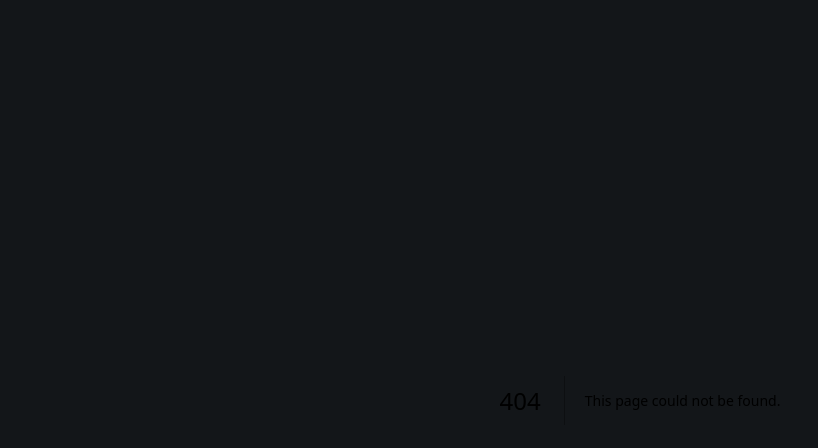
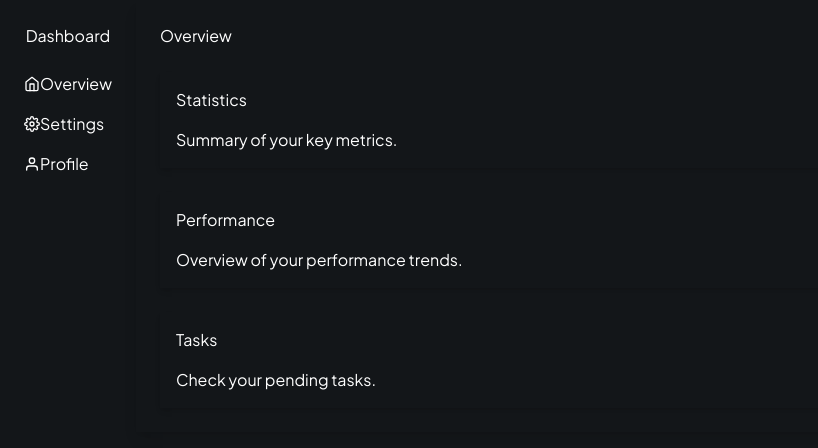
Before and after one commit to UdeeshaRukshan/CSSE, a Next.js app: page /login/staff/table in a window 1280 px wide. Before the commit this address had no page. Shown: the top 448 px of the page, without its empty margins (0-818 px from the left). Built offline with nearby package versions, Linux system fonts and the light colour scheme.

Commit message:
latest changes

```diff
--- /dev/null
+++ b/app/login/patients/login/[userId]/content/page.tsx
@@ -0,0 +1,48 @@
+import Image from "next/image";
+import Link from "next/link";
+
+import { PatientForm } from "@/components/forms/PatientForm";
+import { PasskeyModal } from "@/components/PasskeyModal";
+
+const Home = ({ searchParams }: SearchParamProps) => {
+  const isAdmin = searchParams?.admin === "true";
+
+  return (
+    <div className="flex h-screen max-h-screen">
+      {isAdmin && <PasskeyModal />}
+
+      <section className="remove-scrollbar container my-auto">
+        <div className="sub-container max-w-[496px]">
+          <Image
+            src="/assets/icons/logo-full.svg"
+            height={1000}
+            width={1000}
+            alt="patient"
+            className="mb-12 h-10 w-fit"
+          />
+
+          <PatientForm />
+
+          <div className="text-14-regular mt-20 flex justify-between">
+            <p className="justify-items-end text-dark-600 xl:text-left">
+              © 2024 CarePluse
+            </p>
+            {/* <Link href="/?admin=true" className="text-green-500">
+              Admin
+            </Link> */}
+          </div>
+        </div>
+      </section>
+
+      <Image
+        src="/assets/images/onboarding-img.png"
+        height={1000}
+        width={1000}
+        alt="patient"
+        className="side-img max-w-[50%]"
+      />
+    </div>
+  );
+};
+
+export default Home;
--- /dev/null
+++ b/app/login/staff/table/page.js
@@ -0,0 +1,115 @@
+"use client";
+import React, { useState } from 'react';
+import { FiHome, FiSettings, FiUser } from 'react-icons/fi'; // Icons for the sidebar
+
+const Dashboard = () => {
+    const [activeTile, setActiveTile] = useState('overview'); // Default view
+
+    // Define the content based on the selected tile
+    const renderContent = () => {
+        switch (activeTile) {
+            case 'overview':
+                return <Overview />;
+            case 'settings':
+                return <Settings />;
+            case 'profile':
+                return <Profile />;
+            default:
+                return <Overview />;
+        }
+    };
+
+    return (
+        <div className="flex min-h-screen bg-black">
+            {/* Sidebar */}
+            <div className="w-1/4 bg-gray-800 text-white p-6 space-y-6">
+                <h2 className="text-3xl font-bold mb-8 text-center">Dashboard</h2>
+                <ul className="space-y-4">
+                    <li
+                        className={`flex items-center p-3 rounded-lg cursor-pointer transition duration-300 ${
+                            activeTile === 'overview' ? 'bg-teal-500' : 'hover:bg-gray-700'
+                        }`}
+                        onClick={() => setActiveTile('overview')}
+                    >
+                        <FiHome className="mr-3 text-xl" />
+                        Overview
+                    </li>
+                    <li
+                        className={`flex items-center p-3 rounded-lg cursor-pointer transition duration-300 ${
+                            activeTile === 'settings' ? 'bg-teal-500' : 'hover:bg-gray-700'
+                        }`}
+                        onClick={() => setActiveTile('settings')}
+                    >
+                        <FiSettings className="mr-3 text-xl" />
+                        Settings
+                    </li>
+                    <li
+                        className={`flex items-center p-3 rounded-lg cursor-pointer transition duration-300 ${
+                            activeTile === 'profile' ? 'bg-teal-500' : 'hover:bg-gray-700'
+                        }`}
+                        onClick={() => setActiveTile('profile')}
+                    >
+                        <FiUser className="mr-3 text-xl" />
+                        Profile
+                    </li>
+                </ul>
+            </div>
+
+            {/* Main Content */}
+            <div className="flex-1 bg-gray-900 p-8 text-white">
+                <div className="p-6 bg-gray-800 rounded-lg shadow-lg">
+                    {renderContent()}
+                </div>
+            </div>
+        </div>
+    );
+};
+
+// Overview component
+const Overview = () => {
+    return (
+        <div>
+            <h1 className="text-4xl font-bold mb-6">Overview</h1>
+            <div className="grid grid-cols-1 md:grid-cols-2 lg:grid-cols-3 gap-6">
+                <div className="p-4 bg-gray-700 rounded-lg shadow-md">
+                    <h2 className="text-xl font-bold mb-4">Statistics</h2>
+                    <p>Summary of your key metrics.</p>
+                </div>
+                <div className="p-4 bg-gray-700 rounded-lg shadow-md">
+                    <h2 className="text-xl font-bold mb-4">Performance</h2>
+                    <p>Overview of your performance trends.</p>
+                </div>
+                <div className="p-4 bg-gray-700 rounded-lg shadow-md">
+                    <h2 className="text-xl font-bold mb-4">Tasks</h2>
+                    <p>Check your pending tasks.</p>
+                </div>
+            </div>
+        </div>
+    );
+};
+
+// Settings component
+const Settings = () => {
+    return (
+        <div>
+            <h1 className="text-4xl font-bold mb-6">Settings</h1>
+            <div className="p-4 bg-gray-700 rounded-lg shadow-md">
+                <p>Here you can update your account settings and preferences.</p>
+            </div>
+        </div>
+    );
+};
+
+// Profile component
+const Profile = () => {
+    return (
+        <div>
+            <h1 className="text-4xl font-bold mb-6">Profile</h1>
+            <div className="p-4 bg-gray-700 rounded-lg shadow-md">
+                <p>Manage your profile details.</p>
+            </div>
+        </div>
+    );
+};
+
+export default Dashboard;
--- a/app/page.tsx
+++ /dev/null
@@ -1,48 +0,0 @@
-import Image from "next/image";
-import Link from "next/link";
-
-import { PatientForm } from "@/components/forms/PatientForm";
-import { PasskeyModal } from "@/components/PasskeyModal";
-
-const Home = ({ searchParams }: SearchParamProps) => {
-  const isAdmin = searchParams?.admin === "true";
-
-  return (
-    <div className="flex h-screen max-h-screen">
-      {isAdmin && <PasskeyModal />}
-
-      <section className="remove-scrollbar container my-auto">
-        <div className="sub-container max-w-[496px]">
-          <Image
-            src="/assets/icons/logo-full.svg"
-            height={1000}
-            width={1000}
-            alt="patient"
-            className="mb-12 h-10 w-fit"
-          />
-
-          <PatientForm />
-
-          <div className="text-14-regular mt-20 flex justify-between">
-            <p className="justify-items-end text-dark-600 xl:text-left">
-              © 2024 CarePluse
-            </p>
-            <Link href="/?admin=true" className="text-green-500">
-              Admin
-            </Link>
-          </div>
-        </div>
-      </section>
-
-      <Image
-        src="/assets/images/onboarding-img.png"
-        height={1000}
-        width={1000}
-        alt="patient"
-        className="side-img max-w-[50%]"
-      />
-    </div>
-  );
-};
-
-export default Home;
--- a/package.json
+++ b/package.json
@@ -39,6 +39,7 @@
     "react-dom": "^18",
     "react-dropzone": "^14.2.3",
     "react-hook-form": "^7.51.4",
+    "react-icons": "^5.3.0",
     "react-phone-number-input": "^3.4.1",
     "tailwind-merge": "^2.3.0",
     "tailwindcss-animate": "^1.0.7",
```
Also changed, not shown: app/login/admin/login/page.js (+6 -1 lines), app/login/patients/login/page.js (+13 -1 lines), app/login/staff/login/StaffLogin.module.css (deleted, +0 -29 lines), app/login/staff/login/page.js (+38 -13 lines), app/login/patients/login/[userId]/table/table.js (added), app/page.js (renamed from app/login/page.js), 1 other file (tests, documents, lock files or other folders).
